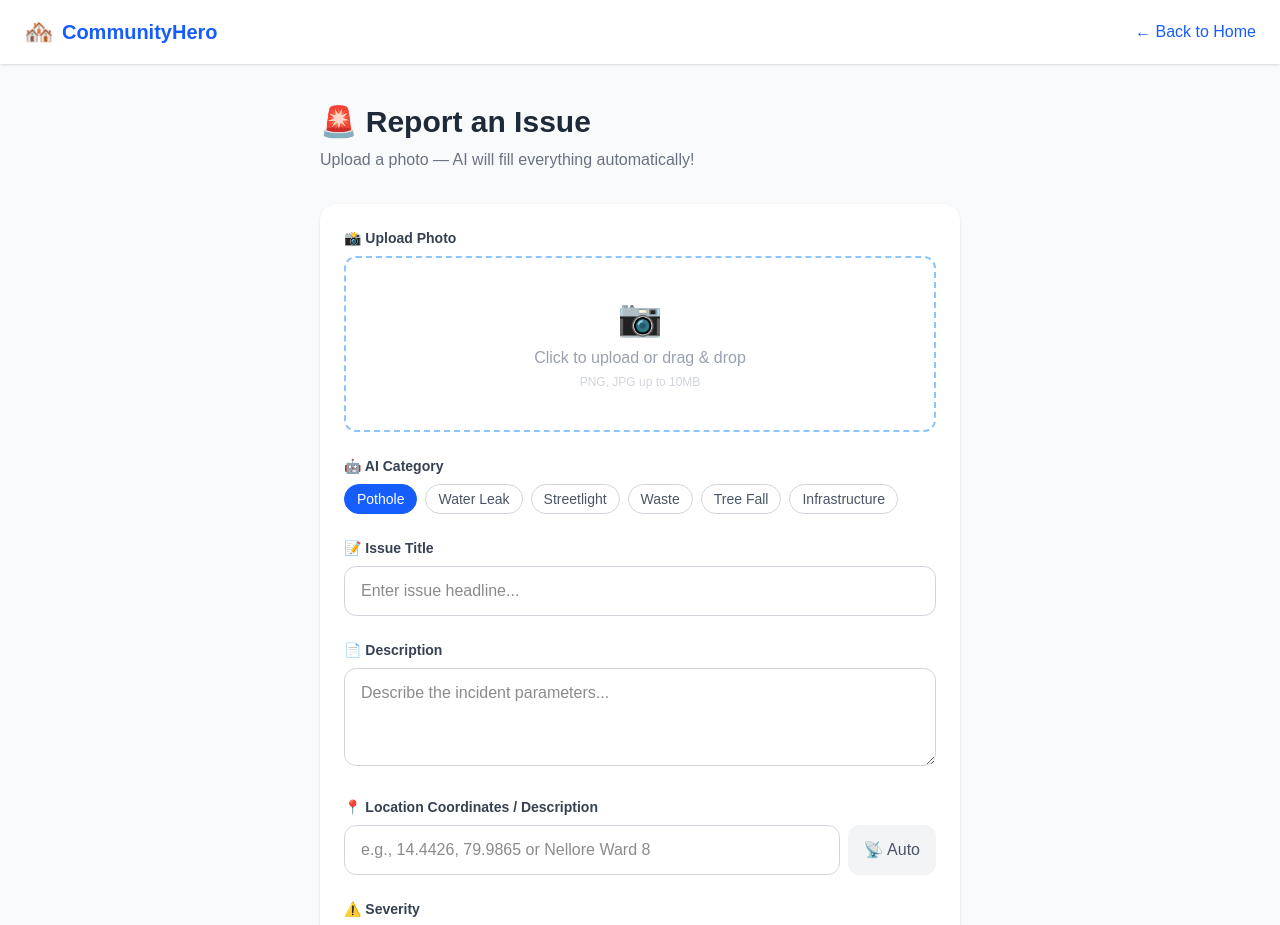
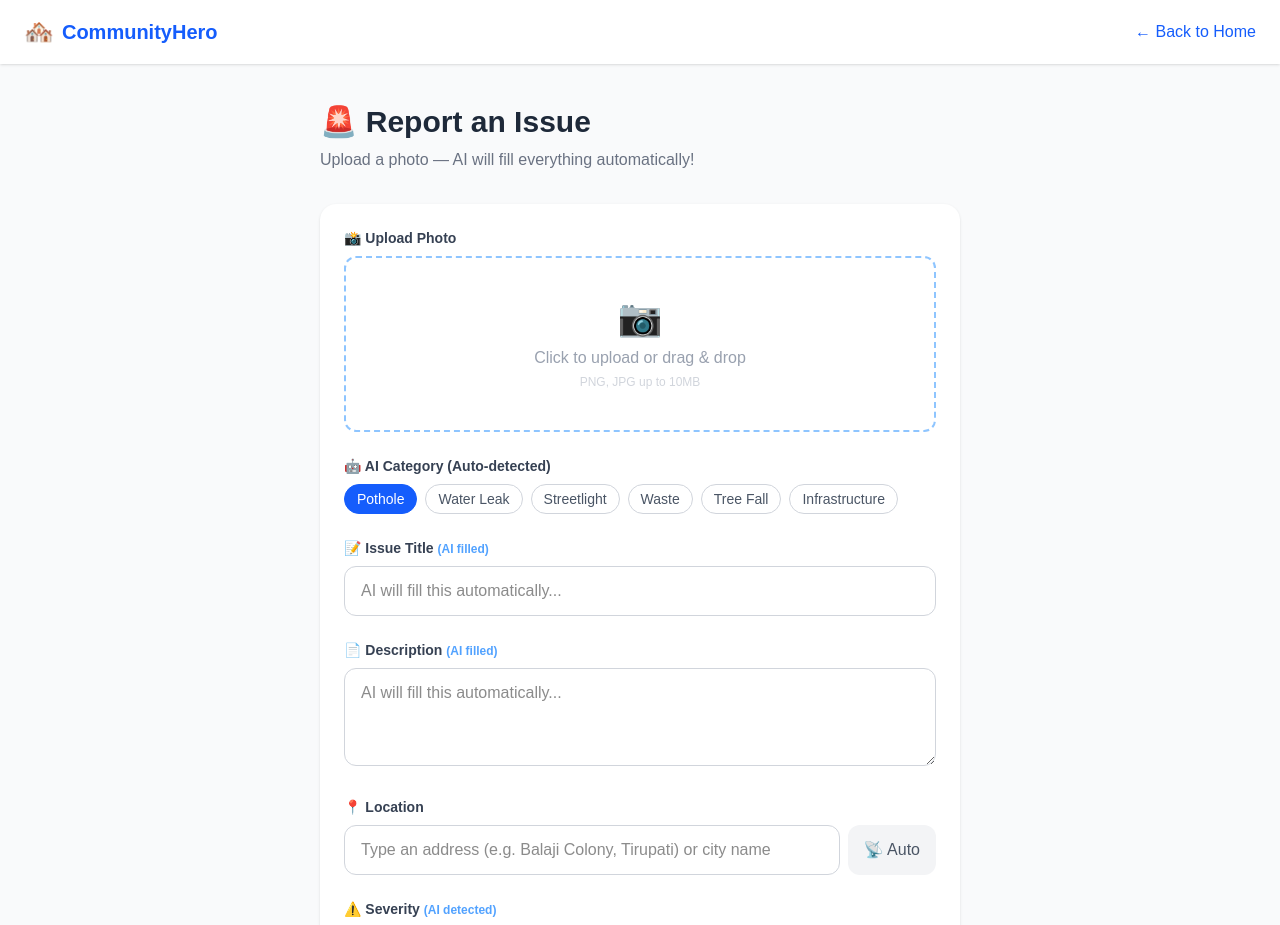
Before and after one commit to PINKYPRANEE/community-hero, a Next.js app: page /report in a window 1280 px wide. Shown: the top 925 px of the page. Built offline with nearby package versions, Linux system fonts and the light colour scheme; no server answers.

Commit message:
feat: implement address geocoding conversion to completely remove coordinates user constraints

```diff
--- a/app/report/page.tsx
+++ b/app/report/page.tsx
@@ -15,7 +15,7 @@ export default function ReportPage() {
   const [imageBase64, setImageBase64] = useState<any>(null)
   const [mediaType, setMediaType] = useState<any>(null)
 
-  // Explicit tracking coordinates
+  // Explicit hardware GPS coordinates states
   const [latitude, setLatitude] = useState<number | null>(null)
   const [longitude, setLongitude] = useState<number | null>(null)
   const [gpsLocked, setGpsLocked] = useState(false)
@@ -33,7 +33,7 @@ export default function ReportPage() {
         if (!location) {
           setLocation(`${pos.coords.latitude.toFixed(4)}, ${pos.coords.longitude.toFixed(4)}`)
         }
-      }, (err) => console.log("GPS prompt deferred:", err), { enableHighAccuracy: true })
+      }, (err) => console.log("GPS access skipped or deferred:", err), { enableHighAccuracy: true })
     }
   }
 
@@ -84,10 +84,11 @@ export default function ReportPage() {
     }
     setLoading(true)
 
-    // SMART PARSING: If user explicitly typed or edited raw numeric coordinates like "14.4426, 79.9865"
     let finalLat = latitude
     let finalLng = longitude
 
+    // 🌍 ADVANCED GEOPARSING PIPELINE
+    // Step A: If the user explicitly typed raw numerical coordinates manually
     if (location.includes(',')) {
       const parts = location.split(',')
       const parsedLat = parseFloat(parts[0])
@@ -98,13 +99,35 @@ export default function ReportPage() {
       }
     }
 
+    // Step B: If no live GPS or numerical inputs are locked, translate textual location name into pins instantly
+    if (!finalLat || !finalLng) {
+      try {
+        const response = await fetch(`https://nominatim.openstreetmap.org/search?format=json&q=${encodeURIComponent(location)}`)
+        const geoData = await response.json()
+
+        if (geoData && geoData.length > 0) {
+          finalLat = parseFloat(geoData[0].lat)
+          finalLng = parseFloat(geoData[0].lon)
+          console.log(`🤖 Geocoded successfully: ${location} ->`, finalLat, finalLng)
+        }
+      } catch (err) {
+        console.error("Geocoding service error:", err)
+      }
+    }
+
+    // Ultimate fallback if geolocation fails completely
+    if (!finalLat || !finalLng) {
+      finalLat = 14.4426
+      finalLng = 79.9865
+    }
+
     const { error } = await supabase.from('issues').insert([{
       title,
       description,
       location,
       severity,
       category,
-      latitude: finalLat, // Inserts exact coordinates parsed or captured directly
+      latitude: finalLat,
       longitude: finalLng,
       status: 'Reported',
       votes: 0
@@ -171,7 +194,7 @@ export default function ReportPage() {
 
           {/* AI Category */}
           <div>
-            <label className="block text-sm font-semibold text-gray-700 mb-2">🤖 AI Category</label>
+            <label className="block text-sm font-semibold text-gray-700 mb-2">🤖 AI Category {analyzing ? '(Detecting...)' : '(Auto-detected)'}</label>
             <div className="flex gap-2 flex-wrap">
               {["Pothole", "Water Leak", "Streetlight", "Waste", "Tree Fall", "Infrastructure"].map((cat) => (
                 <span key={cat} onClick={() => setCategory(cat)}
@@ -184,26 +207,26 @@ export default function ReportPage() {
 
           {/* Title */}
           <div>
-            <label className="block text-sm font-semibold text-gray-700 mb-2">📝 Issue Title</label>
+            <label className="block text-sm font-semibold text-gray-700 mb-2">📝 Issue Title <span className="text-blue-400 text-xs">(AI filled)</span></label>
             <input type="text" value={title} onChange={e => setTitle(e.target.value)}
-              placeholder="Enter issue headline..."
+              placeholder="AI will fill this automatically..."
               className="w-full border border-gray-300 rounded-xl px-4 py-3 focus:outline-none focus:ring-2 focus:ring-blue-400" />
           </div>
 
           {/* Description */}
           <div>
-            <label className="block text-sm font-semibold text-gray-700 mb-2">📄 Description</label>
+            <label className="block text-sm font-semibold text-gray-700 mb-2">📄 Description <span className="text-blue-400 text-xs">(AI filled)</span></label>
             <textarea rows={3} value={description} onChange={e => setDescription(e.target.value)}
-              placeholder="Describe the incident parameters..."
+              placeholder="AI will fill this automatically..."
               className="w-full border border-gray-300 rounded-xl px-4 py-3 focus:outline-none focus:ring-2 focus:ring-blue-400" />
           </div>
 
-          {/* Location */}
+          {/* Location Input with Integrated Geocoding Handler */}
           <div>
-            <label className="block text-sm font-semibold text-gray-700 mb-2">📍 Location Coordinates / Description</label>
+            <label className="block text-sm font-semibold text-gray-700 mb-2">📍 Location</label>
             <div className="flex gap-2">
               <input type="text" value={location} onChange={e => setLocation(e.target.value)}
-                placeholder="e.g., 14.4426, 79.9865 or Nellore Ward 8"
+                placeholder="Type an address (e.g. Balaji Colony, Tirupati) or city name"
                 className="flex-1 border border-gray-300 rounded-xl px-4 py-3 focus:outline-none focus:ring-2 focus:ring-blue-400" />
               <button type="button" onClick={() => {
                 navigator.geolocation.getCurrentPosition(pos => {
@@ -220,7 +243,7 @@ export default function ReportPage() {
 
           {/* Severity */}
           <div>
-            <label className="block text-sm font-semibold text-gray-700 mb-2">⚠️ Severity</label>
+            <label className="block text-sm font-semibold text-gray-700 mb-2">⚠️ Severity <span className="text-blue-400 text-xs">(AI detected)</span></label>
             <div className="flex gap-3">
               {[["🟢", "Low"], ["🟡", "Medium"], ["🔴", "High"]].map(([emoji, level]) => (
                 <button type="button" key={level} onClick={() => setSeverity(level)}
@@ -234,7 +257,7 @@ export default function ReportPage() {
           {/* Submit */}
           <button onClick={handleSubmit} disabled={loading || analyzing}
             className="w-full py-4 bg-blue-600 text-white rounded-xl text-lg font-bold hover:bg-blue-700 disabled:opacity-50 transition-all transform active:scale-[0.995]">
-            {loading ? '⏳ Submitting...' : '🚀 Submit Report'}
+            {loading ? '⏳ Submitting...' : analyzing ? '🤖 AI Analyzing...' : '🚀 Submit Report'}
           </button>
         </div>
       </div>
```
